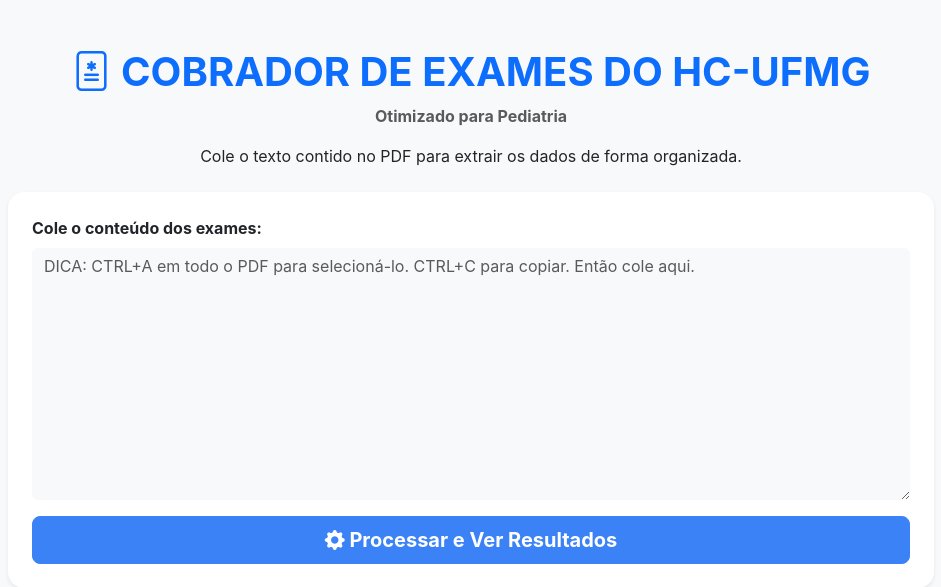
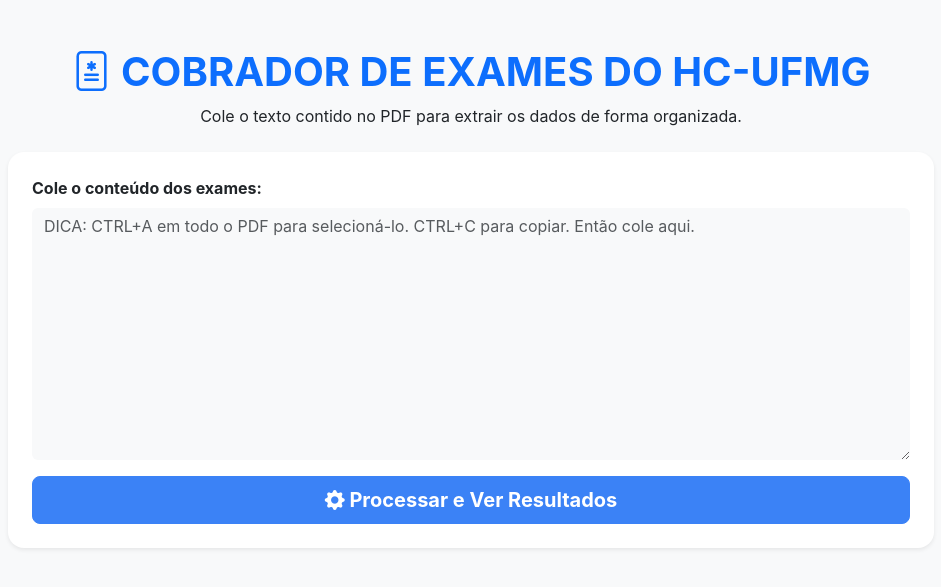
Before and after one commit to leandrooliveira3/cobrador, a Flask app: page / in a window 1280 px wide. Shown: the top 587 px of the page, without its empty margins (169-1110 px from the left). Run offline with Flask 3, Linux system fonts and the light colour scheme.

Commit message:
feat(ui): remove pediatric optimization label
Remove the redundant "Otimizado para Pediatria" label from the index page header to keep the interface cleaner.

```diff
--- a/templates/index.html
+++ b/templates/index.html
@@ -12,7 +12,6 @@
     <div class="container mt-5">
         <div class="text-center mb-4">
             <h1 class="text-primary fw-bold"><i class="bi bi-file-medical text-primary"></i> COBRADOR DE EXAMES DO HC-UFMG</h1>
-            <p class="text-muted fw-bold">Otimizado para Pediatria</p>
             <p>Cole o texto contido no PDF para extrair os dados de forma organizada.</p>
         </div>
 
```
